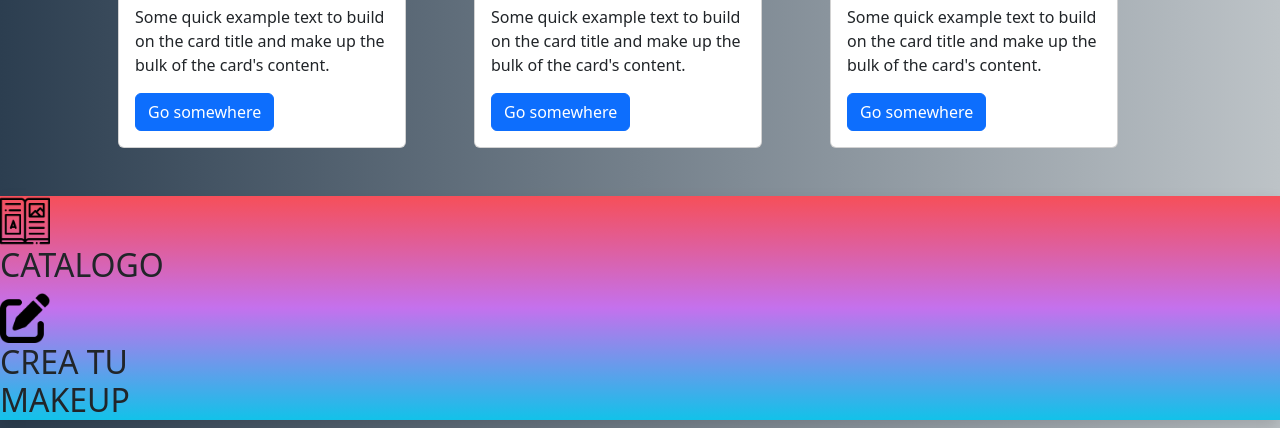
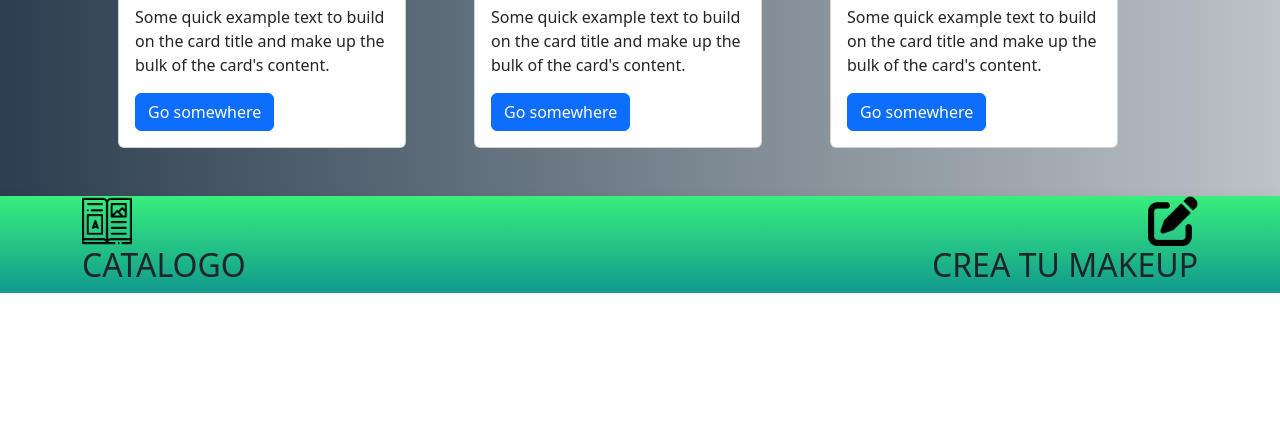
Before and after one commit to lldaniel23ll/DSI, a plain HTML site: page pages/index.html in a window 1280 px wide. Shown: the part 2361-2789 px from the top of the page. After the commit the page ends 2654 px from the top, so only its background shows below. Drawn offline with nearby package versions, Linux system fonts and the light colour scheme.

Commit message:
missing text alignment

```diff
--- a/CSS/index.css
+++ b/CSS/index.css
@@ -18,11 +18,8 @@ body {
   padding: 5px 5px;
 }
 
-.footer{
-    background: #12c2e9;
-        /* fallback for old browsers */
-        background: -webkit-linear-gradient(to bottom, #f64f59, #c471ed, #12c2e9);
-        /* Chrome 10-25, Safari 5.1-6 */
-        background: linear-gradient(to bottom, #f64f59, #c471ed, #12c2e9);
-        /* W3C, IE 10+/ Edge, Firefox 16+, Chrome 26+, Opera 12+, Safari 7+ */
+.footer {
+  background: #11998e;
+  background: -webkit-linear-gradient(to bottom, #38ef7d, #11998e);
+  background: linear-gradient(to bottom, #38ef7d, #11998e);
 }
--- a/pages/index.html
+++ b/pages/index.html
@@ -357,17 +357,20 @@
     </div>
 
     <section class="footer shadow">
-      <div class="row">
-        <div class="col-2">
-          <img src="../img/1466364.png" alt="Catalogo" width="50px"/>
-          <h2>CATALOGO</h2>
-        </div>
-      </div>
-        <div class="col-2">
-          <img src="../img/60987.png" alt="CREA TU MAKEUP" width="50px"/>
-          <h2>CREA TU MAKEUP</h2>
+        <div class="container">
+            <div class="row">
+                <div class="col text-start">
+                    <img src="../img/1466364.png" alt="Catalogo" width="50px" />
+                    <h2>CATALOGO</h2>
+                </div>
+                <div class="col text-end">
+                    <img src="../img/60987.png" alt="CREA TU MAKEUP" width="50px" />
+                    <h2>CREA TU MAKEUP</h2>
+                </div>
+            </div>
         </div>
     </section>
+
 
     <script
       src="https://cdn.jsdelivr.net/npm/bootstrap@5.3.2/dist/js/bootstrap.bundle.min.js"
```
